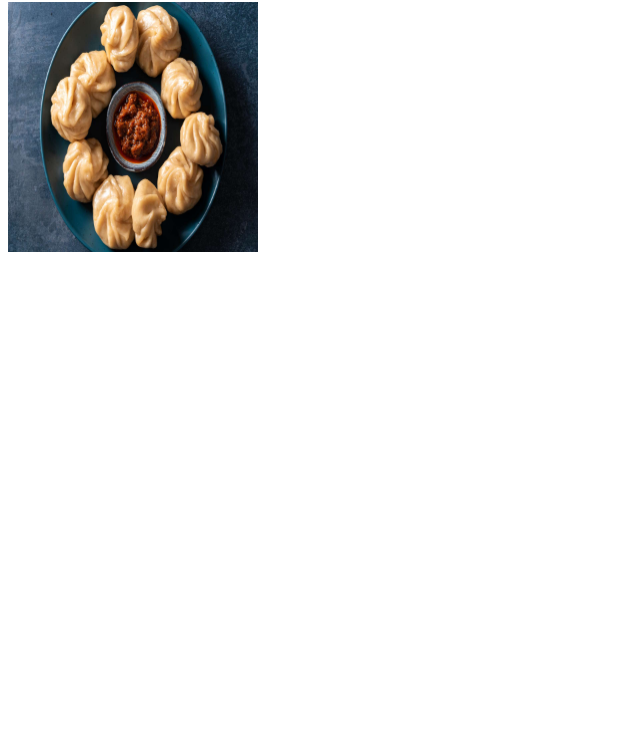
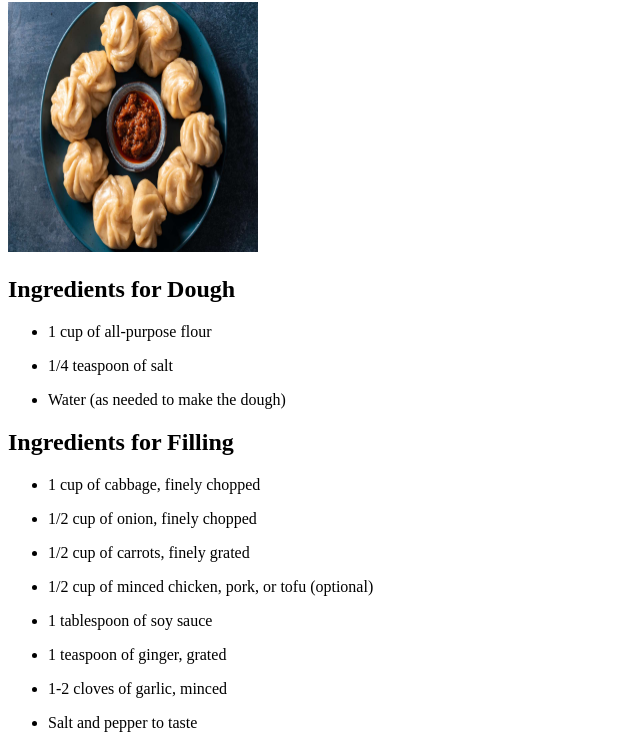
Before and after one commit to JOASH-BRAHMA/odin-recipes, a plain HTML site: page recipes/momo.html in a window 1280 px wide. Shown: the part 104-852 px from the top of the page, without its empty margins (0-640 px from the left). Before the commit the page ends 800 px from the top, so only its background shows below. Drawn offline with Linux system fonts and the light colour scheme.

Commit message:
Add Momo (Steamed Dumplings) recipe ingredients
Add ingredients for dough and ingredients for filling.

```diff
--- a/recipes/momo.html
+++ b/recipes/momo.html
@@ -12,5 +12,26 @@
 
     <!-- Momo (Steamed Dumplings) Image -->
     <img src="../images/momo.jpg" alt="Momo (Steamed Dumplings) Image" width="250" height="250">
+
+    <!-- Ingredients for Dough -->
+    <h2>Ingredients for Dough</h2>
+    <ul>
+       <li><p>1 cup of all-purpose flour</p></li>
+       <li><p>1/4 teaspoon of salt</p></li>
+       <li><p>Water (as needed to make the dough)</p></li>
+    </ul>
+
+    <!-- Ingredients for Filling -->
+    <h2>Ingredients for Filling</h2>
+    <ul>
+        <li><p>1 cup of cabbage, finely chopped</p></li>
+        <li><p>1/2 cup of onion, finely chopped</p></li>
+        <li><p>1/2 cup of carrots, finely grated</p></li>
+        <li><p>1/2 cup of minced chicken, pork, or tofu (optional)</p></li>
+        <li><p>1 tablespoon of soy sauce</p></li>
+        <li><p>1 teaspoon of ginger, grated</p></li>
+        <li><p>1-2 cloves of garlic, minced</p></li>
+        <li><p>Salt and pepper to taste</p></li>
+    </ul>
 </body>
 </html>
```
